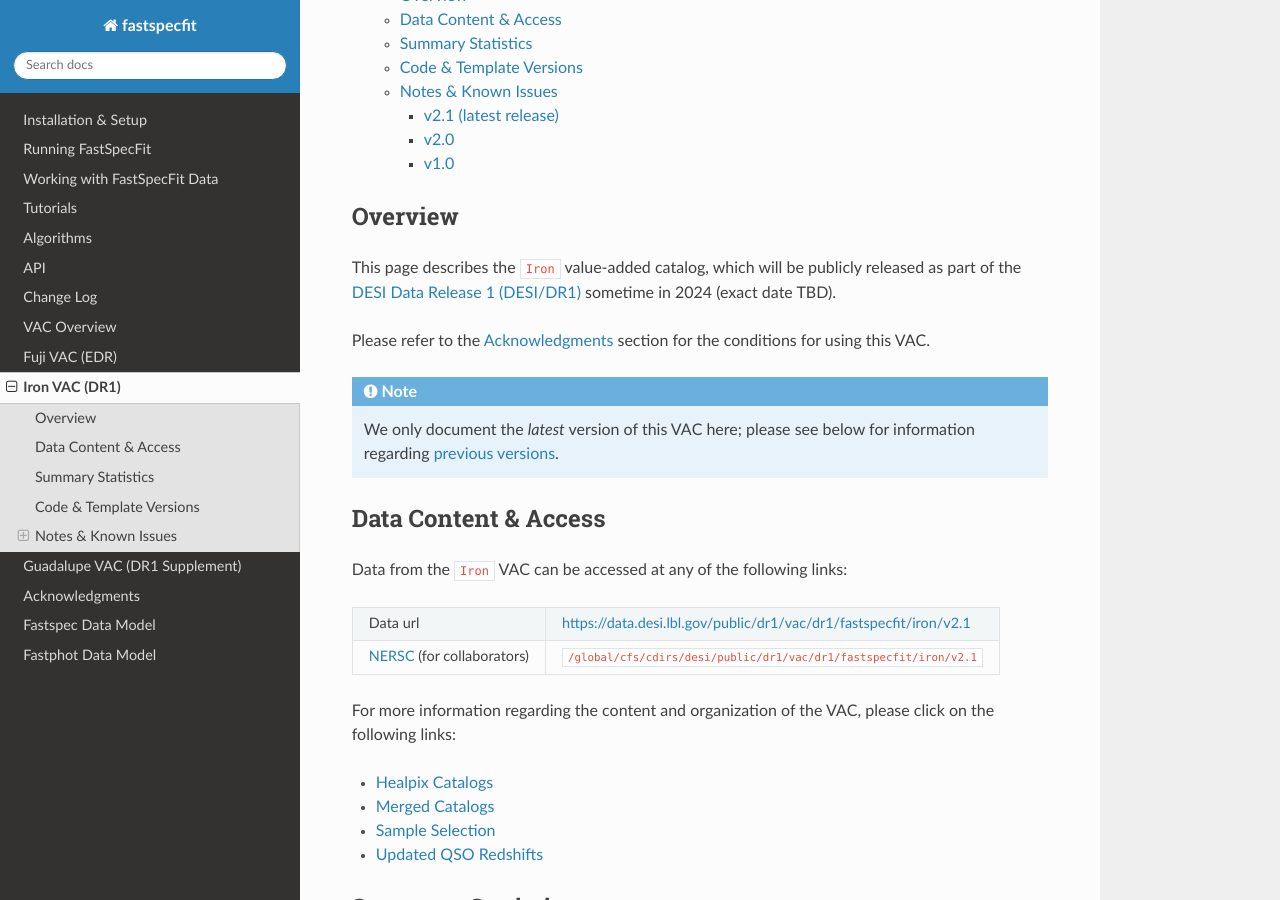
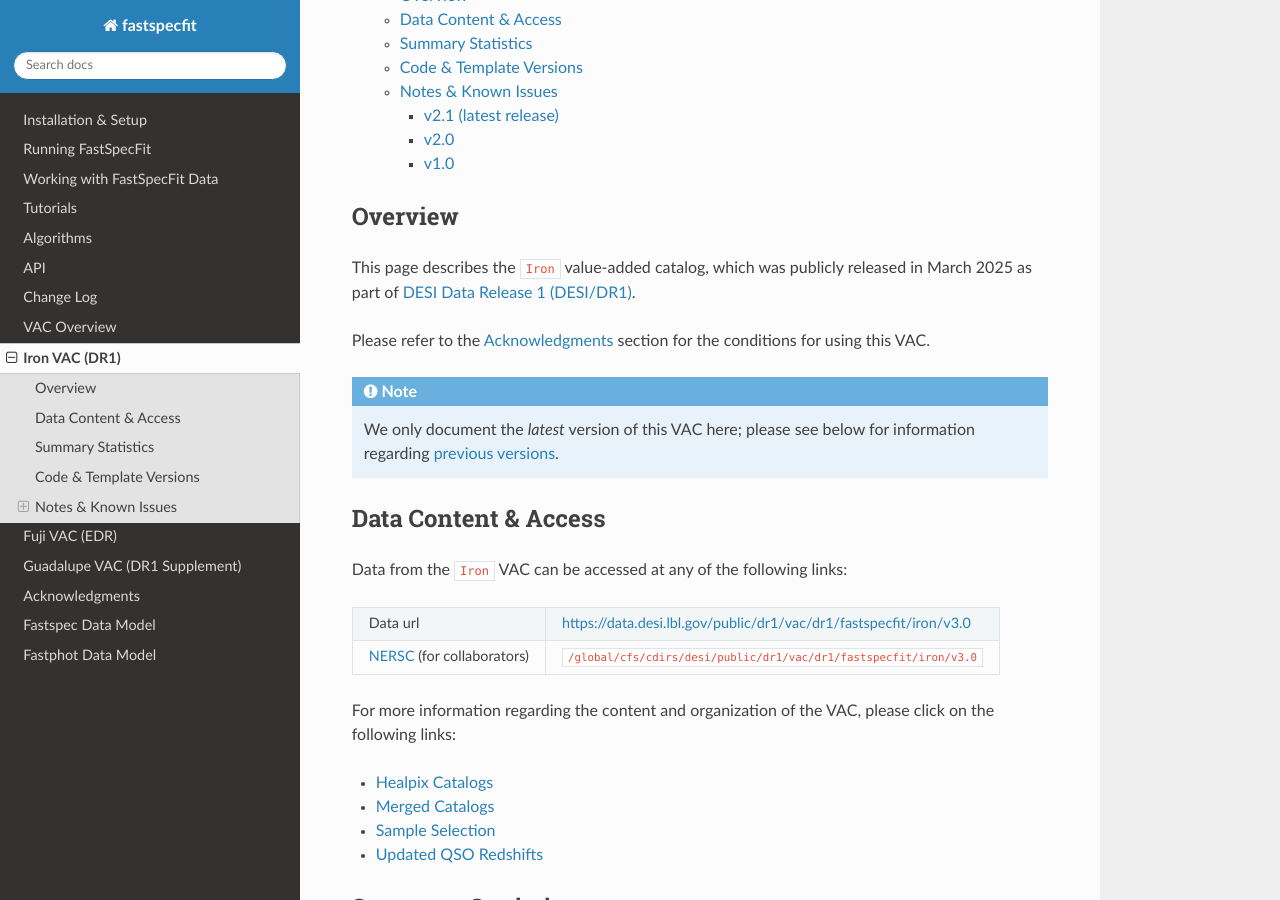
Before and after one commit to desihub/fastspecfit, a Sphinx documentation site: the page built from doc/iron.rst, in a window 1280 px wide and 900 px high, scrolled down 236 px. Built offline with Sphinx 7.4.7 and the Read the Docs theme 3.1.0, drawn with Linux system fonts in a browser that asks for light colours; the version number could not be read and is left out; some of the changed text lies outside the part shown.

Commit message:
begin documenting latest iron and loa VACs

```diff
--- a/doc/fuji.rst
+++ b/doc/fuji.rst
@@ -10,7 +10,7 @@ Overview
 --------
 
 This page describes the ``Fuji`` value-added catalog which was publicly released
-in December 2023 and is based on the `DESI Early Data Release (DESI/EDR)`_.
+in December 2023 as part of the `DESI Early Data Release (DESI/EDR)`_.
 
 Please refer to the :ref:`acknowledgments` section for the conditions for using
 this VAC.
--- a/doc/index.rst
+++ b/doc/index.rst
@@ -40,8 +40,8 @@ Value Added Catalogs (VACs)
    :maxdepth: 1
 
    vacs.rst
+   iron.rst
    fuji.rst
-   iron.rst
    guadalupe.rst
    acknowledgments.rst
 
--- a/doc/iron.rst
+++ b/doc/iron.rst
@@ -9,9 +9,9 @@ Iron VAC (DR1)
 Overview
 --------
 
-This page describes the ``Iron`` value-added catalog, which will be publicly
-released as part of the `DESI Data Release 1 (DESI/DR1)`_ sometime in 2024
-(exact date TBD).
+This page describes the ``Iron`` value-added catalog, which was
+publicly released in March 2025 as part of `DESI Data Release 1
+(DESI/DR1)`_.
 
 Please refer to the :ref:`acknowledgments` section for the conditions for using
 this VAC.
@@ -27,8 +27,8 @@ Data Content & Access
 Data from the ``Iron`` VAC can be accessed at any of the following links:
 
 ============================ ==================================================================
-Data url                     https://data.desi.lbl.gov/public/dr1/vac/dr1/fastspecfit/iron/v2.1
-`NERSC`_ (for collaborators) ``/global/cfs/cdirs/desi/public/dr1/vac/dr1/fastspecfit/iron/v2.1``
+Data url                     https://data.desi.lbl.gov/public/dr1/vac/dr1/fastspecfit/iron/v3.0
+`NERSC`_ (for collaborators) ``/global/cfs/cdirs/desi/public/dr1/vac/dr1/fastspecfit/iron/v3.0``
 ============================ ==================================================================
 
 For more information regarding the content and organization of the VAC, please
@@ -123,14 +123,14 @@ following bit of code::
 ================ ==========
 Software Package Version(s)
 ================ ==========
-python           3.10.8
+python           3.10.14
 numpy            1.22.4
 scipy            1.8.1
-astropy          5.2.1
-yaml             6.0
-matplotlib       3.6.2
-fitsio           1.1.8
-desiutil         3.4.2
+astropy          6.0.1
+yaml             6.0.1
+matplotlib       3.8.4
+fitsio           1.2.1
+desiutil         3.4.3
 desispec         0.60.2
 desitarget       2.7.0
 desimodel        0.19.0
```
